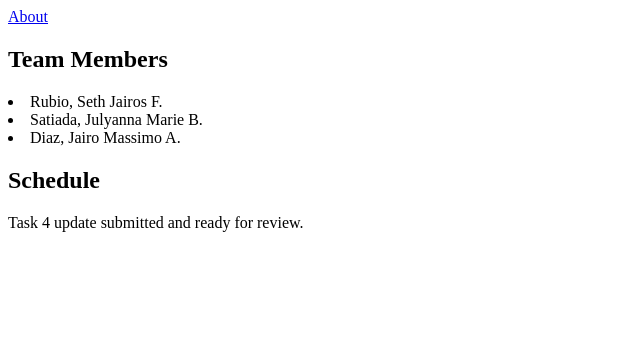
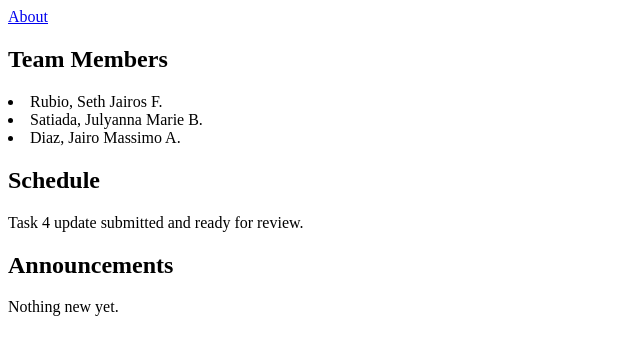
Before and after one commit to grupNaimreal/grupReporeal, a plain HTML site: page practice-page.html in a window 1280 px wide. Shown: the whole page, without its empty margins (0-640 px from the left). Drawn offline with Linux system fonts and the light colour scheme.

Commit message:
Add announcements section to practice-page.html

```diff
--- a/practice-page.html
+++ b/practice-page.html
@@ -19,5 +19,10 @@
   <h2>Schedule</h2>
   <p>Task 4 update submitted and ready for review.</p>
 </section>
+</section>
+  <section id="schedule">
+   <h2>Announcements</h2>
+   <p>Nothing new yet.</p>
+</section>
 </body>
 </html>
```
